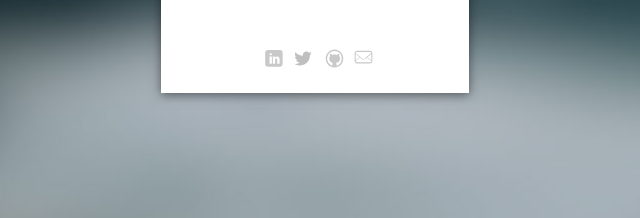
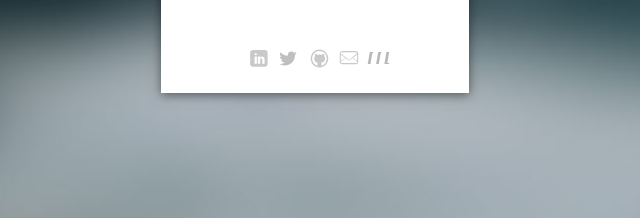
Before and after one commit to kevinjbastien/kbastien.github.io, a plain HTML site: page index.html in a window 1280 px wide. Shown: the part 477-695 px from the top of the page, 351-991 px from the left. Drawn offline with nearby package versions, Linux system fonts and the light colour scheme.

Commit message:
added mtf icon and refactored some code

```diff
--- a/css/styles.css
+++ b/css/styles.css
@@ -87,6 +87,10 @@ a:hover img{
 }
 
 .email{
+	width:26px;
+}
+
+.mtf{
 	width:25px;
 }
 
--- a/index.html
+++ b/index.html
@@ -12,6 +12,8 @@
 <!-- Optional theme -->
 <link rel="stylesheet" href="//netdna.bootstrapcdn.com/bootstrap/3.1.1/css/bootstrap-theme.min.css">
 
+<!-- jQuery (necessary for Bootstrap's JavaScript plugins) -->
+<script src="https://ajax.googleapis.com/ajax/libs/jquery/1.11.0/jquery.min.js"></script>
 <!-- Latest compiled and minified Bootstrap JavaScript -->
 <script src="//netdna.bootstrapcdn.com/bootstrap/3.1.1/js/bootstrap.min.js"></script>
 <meta charset="utf-8">
@@ -52,6 +54,7 @@ ga('send', 'pageview');
             <li><a href="http://github.com/kbastien"  class="button"><img class="github" src="icons/github.svg"></a></li>
 <!--             <li><a href="http://producthunt.com/kevinjbastien"  class="button"><img class="producthunt" src="icons/producthunt.svg"></a></li>
  -->            <li><a href="mailto:kevin@universityinnovation.org"  class="button"><img class="email" src="icons/email.svg"></a></li>
+             <li><a href="http://meetthefounder.co"  class="button"><img class="mtf" src="icons/m.svg"></a></li>
           </ul>
         </div>
       </div>
@@ -61,9 +64,5 @@ ga('send', 'pageview');
       <p>&copy 2014 Kevin Bastien</p>
     </div> -->
     </div>
-  <!-- jQuery (necessary for Bootstrap's JavaScript plugins) -->
-  <script src="https://ajax.googleapis.com/ajax/libs/jquery/1.11.0/jquery.min.js"></script>
-  <!-- Include all compiled plugins (below), or include individual files as needed -->
-  <script src="js/bootstrap.min.js"></script>
 </body>
 </html>
```
Also changed, not shown: assets/mtf.png (added), icons/m.svg (added).
